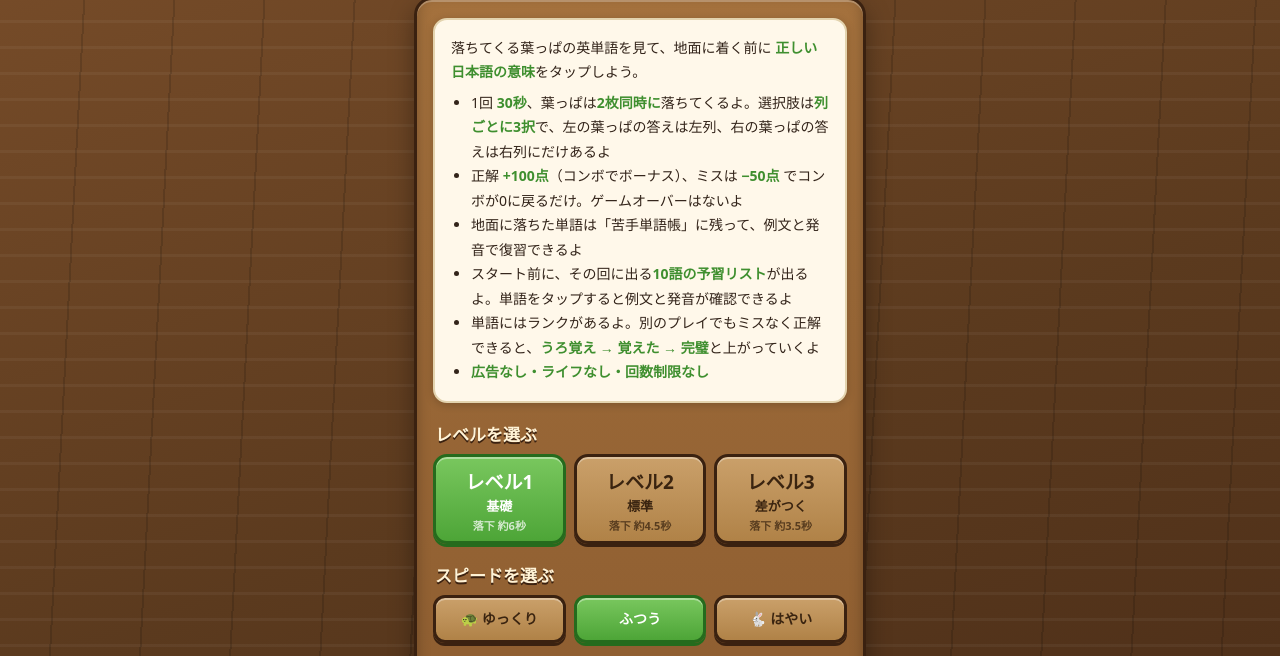
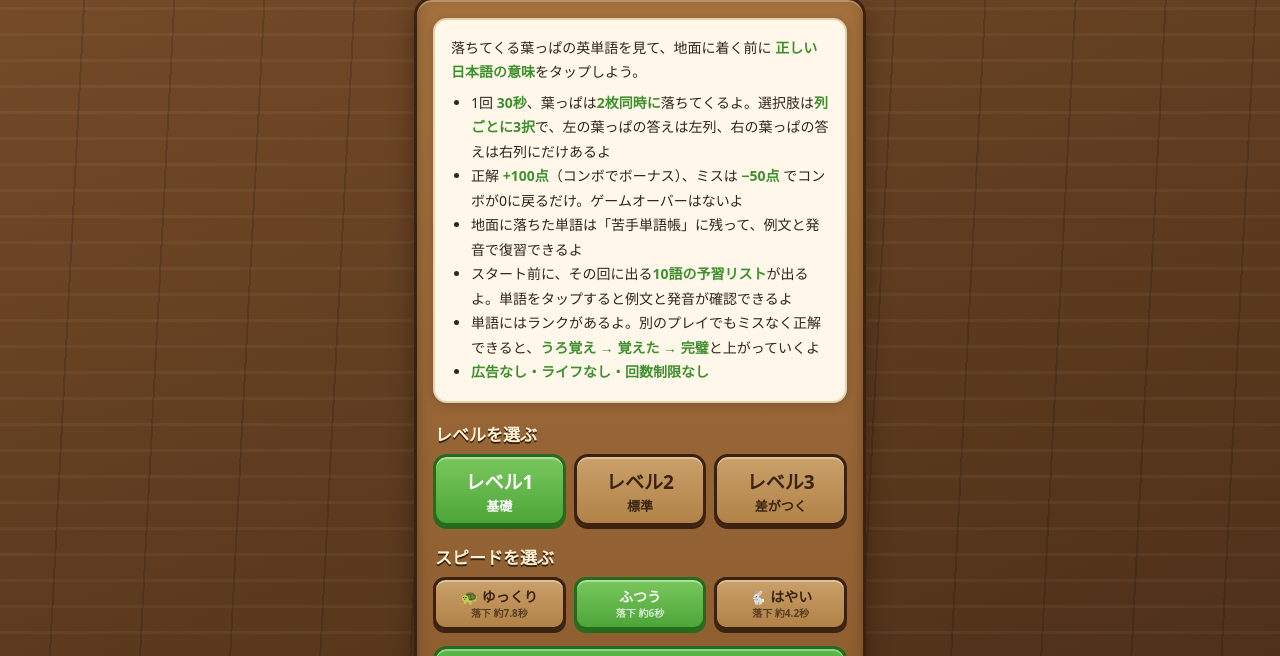
Before and after one commit to pztwbv6y8t-hue/moku-moku, a plain HTML site: page index.html in a window 1280 px wide. Shown: the part 131-787 px from the top of the page. Drawn offline with Linux system fonts and the light colour scheme.

Commit message:
Add files via upload

```diff
--- a/index.html
+++ b/index.html
@@ -102,6 +102,7 @@
     font-size:14px; font-weight:800; line-height:1.25;
   }
   .speed-btn.sel{background:linear-gradient(180deg,#79c75e,#4da537); color:#fff; border-color:#256b1d; box-shadow:inset 0 2px 0 rgba(255,255,255,.4), 0 3px 0 #256b1d;}
+  .speed-btn .sp-sec{display:block; font-size:10px; font-weight:700; opacity:.75; margin-top:2px;}
   .start-stack{display:grid; gap:10px; margin-top:16px;}
   .book-count{font-size:13px; font-weight:700; color:#f0dcb2; text-align:center; margin-top:2px;}
 
@@ -273,21 +274,21 @@
       <p class="sec-label">レベルを選ぶ</p>
       <div class="level-row" role="group" aria-label="レベル選択">
         <button type="button" class="level-btn sel" data-level="1">
-          <span class="lv">レベル1</span><span class="nm">基礎</span><span class="sp">落下 約6秒</span>
+          <span class="lv">レベル1</span><span class="nm">基礎</span>
         </button>
         <button type="button" class="level-btn" data-level="2">
-          <span class="lv">レベル2</span><span class="nm">標準</span><span class="sp">落下 約4.5秒</span>
+          <span class="lv">レベル2</span><span class="nm">標準</span>
         </button>
         <button type="button" class="level-btn" data-level="3">
-          <span class="lv">レベル3</span><span class="nm">差がつく</span><span class="sp">落下 約3.5秒</span>
+          <span class="lv">レベル3</span><span class="nm">差がつく</span>
         </button>
       </div>
 
       <p class="sec-label">スピードを選ぶ</p>
       <div class="speed-row" role="group" aria-label="スピード選択">
-        <button type="button" class="speed-btn" data-speed="0">🐢 ゆっくり</button>
-        <button type="button" class="speed-btn sel" data-speed="1">ふつう</button>
-        <button type="button" class="speed-btn" data-speed="2">🐇 はやい</button>
+        <button type="button" class="speed-btn" data-speed="0">🐢 ゆっくり<span class="sp-sec">落下 約7.8秒</span></button>
+        <button type="button" class="speed-btn sel" data-speed="1">ふつう<span class="sp-sec">落下 約6秒</span></button>
+        <button type="button" class="speed-btn" data-speed="2">🐇 はやい<span class="sp-sec">落下 約4.2秒</span></button>
       </div>
 
       <div class="start-stack">
@@ -2424,7 +2425,7 @@ var WORDS = {
   ]
 };
 var ALL_WORDS = WORDS[1].concat(WORDS[2], WORDS[3]);
-var FALL_MS = {1:6000, 2:4500, 3:3500};
+var FALL_MS = {1:6000, 2:6000, 3:6000};
 var GAME_SEC = 30;
 
 /* ================= 苦手単語帳（端末内 localStorage） ================= */
@@ -2602,11 +2603,6 @@ function currentFallMs(){ return Math.round(FALL_MS[selectedLevel] * SPEED_STAGE
 function fmtSec(ms){ var s = Math.round(ms/100)/10; return (s % 1 === 0) ? String(Math.round(s)) : String(s); }
 function updateSpeedUI(){
   document.querySelectorAll(".speed-btn").forEach(function(x){ x.classList.toggle("sel", parseInt(x.getAttribute("data-speed"),10)===selectedSpeed); });
-  document.querySelectorAll(".level-btn").forEach(function(b){
-    var lv = parseInt(b.getAttribute("data-level"), 10);
-    var sp = b.querySelector(".sp");
-    if(sp) sp.textContent = "落下 約" + fmtSec(Math.round(FALL_MS[lv] * SPEED_STAGES[selectedSpeed])) + "秒";
-  });
 }
 var game = null; // {pool, fallMs, score, combo, maxCombo, correct, wrongEn[], current, raf, timerId, endAt, locked, lastEn}
 
```
